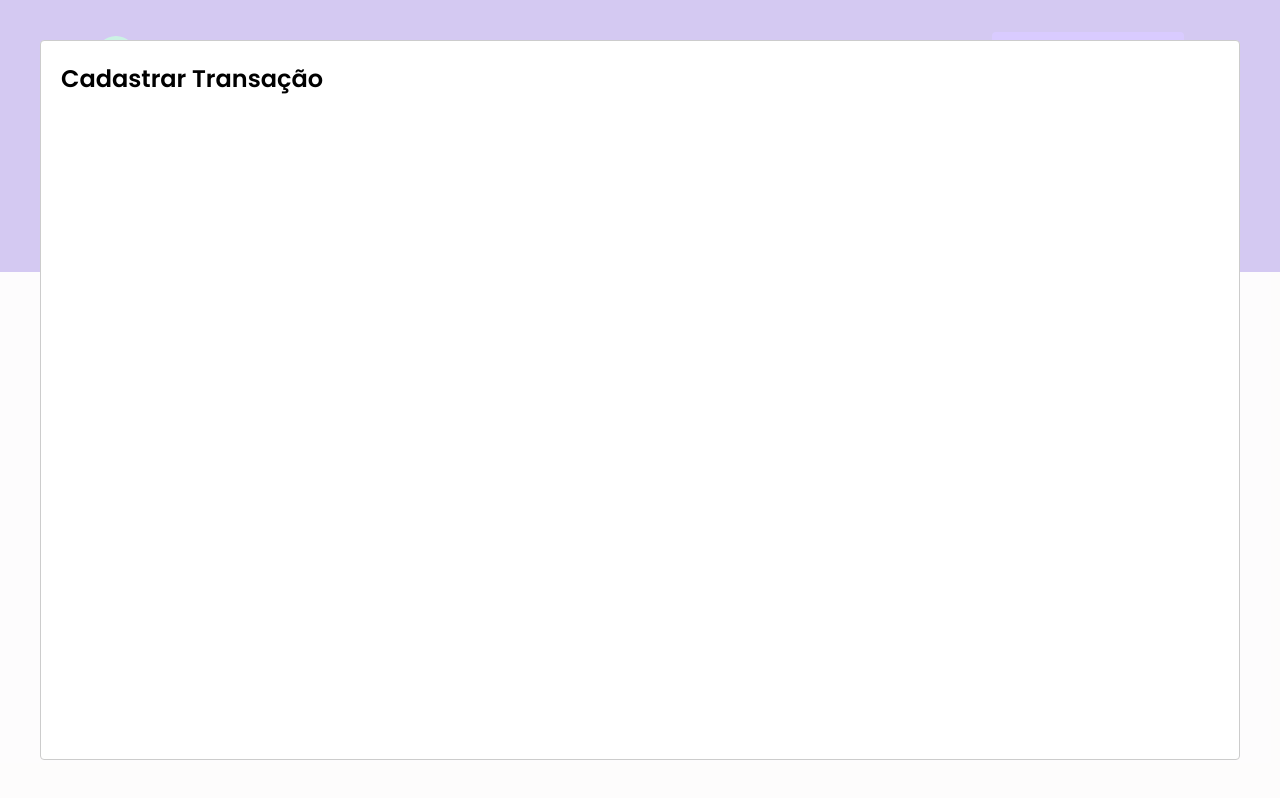
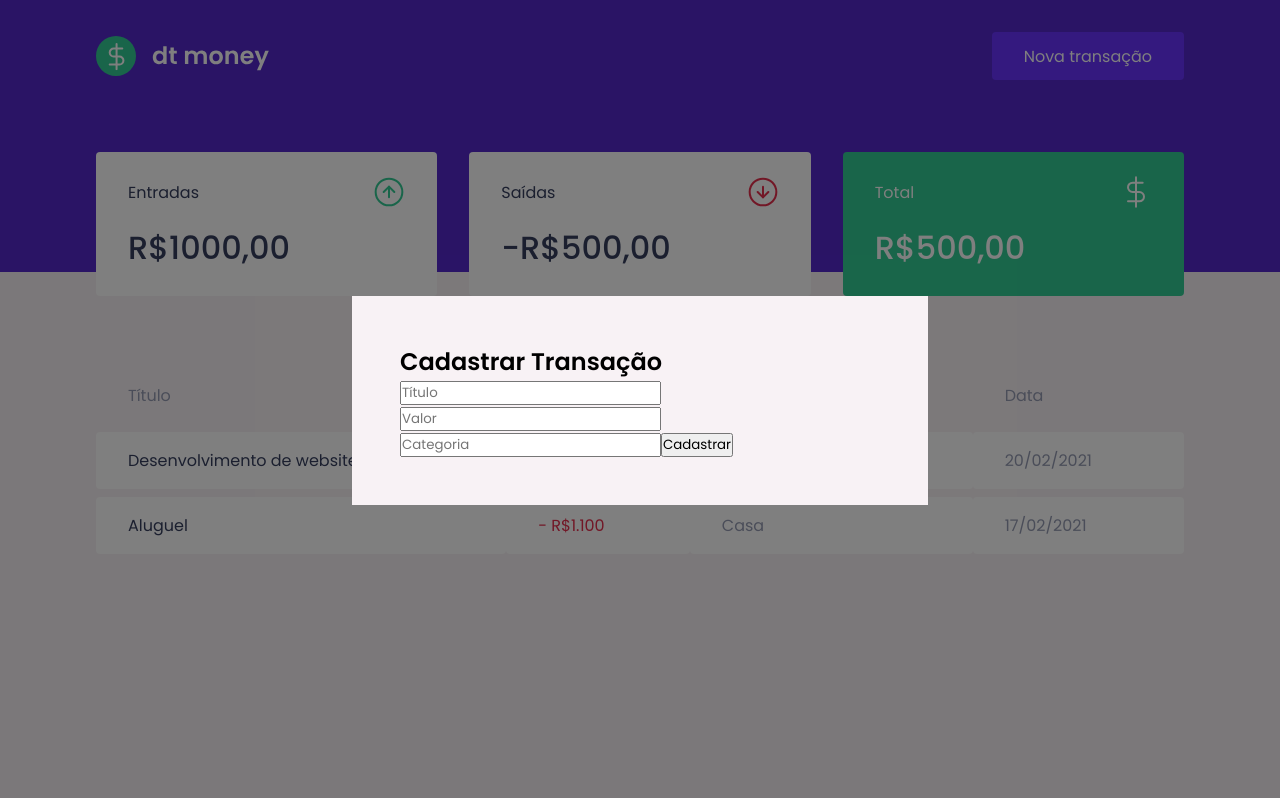
Before and after one commit to davim5/dtmoney-React, a React (Create React App) app: page / in a window 1280 px wide. Both pictures are taken after a click on the button "Nova transação". Built offline with nearby package versions, Linux system fonts and the light colour scheme; no server answers; what miragejs would draw is missing.

Commit message:
11-Estrutura-do-Formulario

```diff
--- a/src/components/NewTransactionModal/index.tsx
+++ b/src/components/NewTransactionModal/index.tsx
@@ -1,4 +1,5 @@
 import Modal from 'react-modal';
+import { Container } from './styles';
 
 interface NewTransactionModelProps{
     isOpen:boolean;
@@ -10,8 +11,18 @@
         <Modal
         isOpen={isOpen}
         onRequestClose={onRequestClose}
+        overlayClassName="react-modal-overlay"
+        className="react-modal-content"
         >
-        <h2>Cadastrar Transação</h2>
+        <Container>
+            <h2>Cadastrar Transação</h2>
+            <input placeholder="Título" />
+            <input type="number" placeholder="Valor" />
+            <input placeholder="Categoria" />
+            <button type="submit">
+                Cadastrar
+            </button>
+        </Container>
         </Modal>
     );
 }
--- a/src/styles/global.ts
+++ b/src/styles/global.ts
@@ -51,4 +51,25 @@
         opacity:0.6;
         cursor: not-allowed;
     }
+
+    .react-modal-overlay{
+        background:rgba(0,0,0,0.5);
+        position: fixed;
+        top:0;
+        left:0;
+        right:0;
+        bottom:0;
+        display:flex;
+        align-items:center;
+        justify-content:center;
+    }
+
+    .react-modal-content{
+        width: 100%;
+        max-width:576px;
+        background: var(--background);
+        padding: 3rem;
+        position: relative;
+        border-radius:0;
+    }
 `;
```
